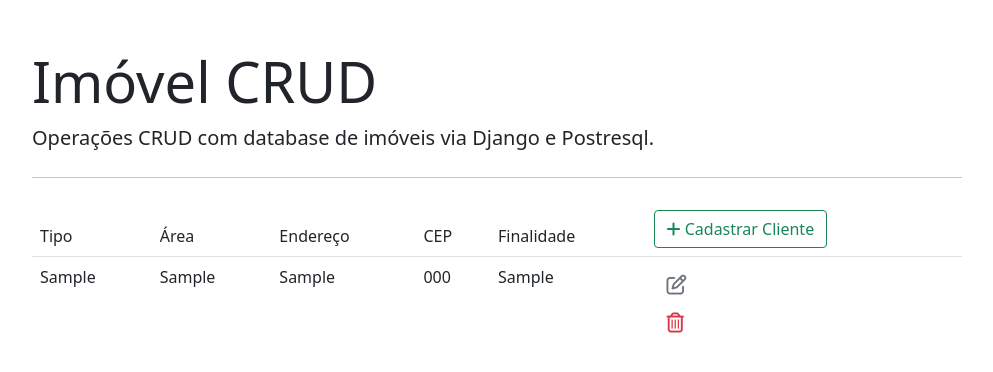
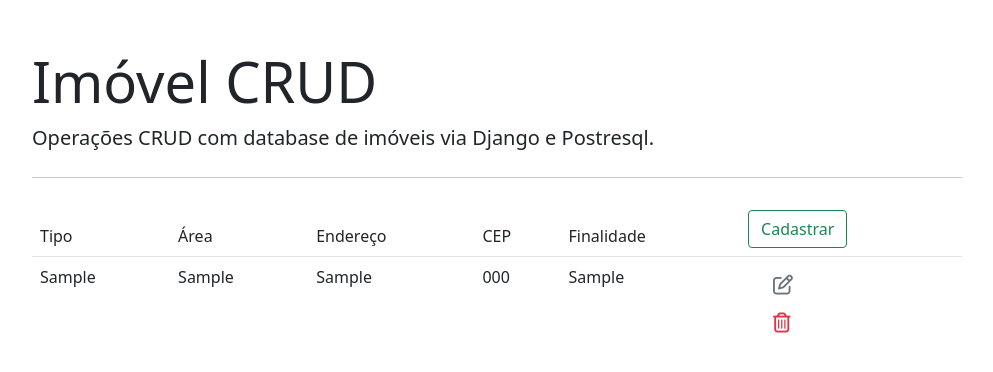
Before and after one commit to rdfalmeida/HTT_imovel_crud_DJANGO, a Django app: page /imovel/list/ in a window 1280 px wide. Shown: the top 372 px of the page, without its empty margins (143-1136 px from the left). Run offline with Django 4.2, Linux system fonts and the light colour scheme; tables that the repository leaves empty hold one stand-in row (values such as "Sample post"); some libraries are stand-ins or nearby versions.

Commit message:
Minor adjustments

```diff
--- a/imovel_crud/imovel_register/templates/imovel_register/base.html
+++ b/imovel_crud/imovel_register/templates/imovel_register/base.html
@@ -4,7 +4,7 @@
     <meta charset="UTF-8">
     <meta http-equiv="X-UA-Compatible" content="IE=edge">
     <meta name="viewport" content="width=device-width, initial-scale=1.0">
-    <title>Imóvel CRUD{</title>
+    <title>Imóvel CRUD</title>
     <link href="https://cdn.jsdelivr.net/npm/bootstrap@5.1.3/dist/css/bootstrap.min.css" rel="stylesheet"
         integrity="sha384-1BmE4kWBq78iYhFldvKuhfTAU6auU8tT94WrHftjDbrCEXSU1oBoqyl2QvZ6jIW3" crossorigin="anonymous">
     <link rel="stylesheet" href="https://cdnjs.cloudflare.com/ajax/libs/font-awesome/6.1.1/css/all.min.css" integrity="sha512-KfkfwYDsLkIlwQp6LFnl8zNdLGxu9YAA1QvwINks4PhcElQSvqcyVLLD9aMhXd13uQjoXtEKNosOWaZqXgel0g==" crossorigin="anonymous" referrerpolicy="no-referrer"/>
--- a/imovel_crud/imovel_register/templates/imovel_register/imovel_form.html
+++ b/imovel_crud/imovel_register/templates/imovel_register/imovel_form.html
@@ -24,13 +24,14 @@
 	<div class="col-md-2">
 		{{form.position|as_crispy_field}}
 	</div>
+	<br>
 	<div class="row">
-		<div class="col-md-8">
+		<div class="col-md-3">
 			<button type="submit" class="btn btn-sucess btn-block btn-lg"><i class="fa-solid fa-database"></i>Cadastrar</button>
 		</div>
 		<div class="col-md-4">
 			<a href="{% url 'imovel_list' %}" class="btn btn-secondary btn-block btn-lg">
-				<i class="fas fa-stream"></i> Voltar
+				<i class="fas fa-stream"></i>Voltar
 			</a>
 		</div>
 	</div>
--- a/imovel_crud/imovel_register/templates/imovel_register/imovel_list.html
+++ b/imovel_crud/imovel_register/templates/imovel_register/imovel_list.html
@@ -11,29 +11,31 @@
                 <td>Finalidade</td>
                 <td>
                     <a href="{% url 'imovel_cadastro' %}" class="btn btn-outline-success">
-                        <i class="fas fa-plus"></i> Cadastrar Cliente
+                        <i></i> Cadastrar
                     </a>
                 </td>
             </tr>
         </thead>
         <tbody>
             {% for imovel in imovel_list %}
+            <tr>
                 <td>{{imovel.tipo}}</td>
                 <td>{{imovel.area}}</td>
                 <td>{{imovel.endereco}}</td>
                 <td>{{imovel.cep}}</td>
                 <td>{{imovel.position}}</td>
                 <td>
-                    <a href="{% url 'imovel_update' imovel.id %}" class="btn text-secondary px0">
+                    <a href="{% url 'imovel_update' imovel.id %}" class="btn text-secondary px-4">
                         <i class="far fa-edit fa-lg"></i>
                     </a>
                     <form action="{% url 'imovel_delete' imovel.id %}" method='post'>
                         {% csrf_token %}
-                        <button type="submit" class="btn">
+                        <button type="submit" class="btn px-4">
                             <i class="far fa-trash-alt fa-lg text-danger float-right"></i>
                         </button>
                     </form>
                 </td>
+            </tr>
             {% endfor %}
         </tbody>
     </table>
--- a/imovel_crud/imovel_register/views.py
+++ b/imovel_crud/imovel_register/views.py
@@ -17,7 +17,7 @@ def imovel_form(request, id=0):
 		return render(request, "imovel_register/imovel_form.html", {'form':form})
 	else:
 		if id == 0:
-			form = ImovelForm(request.UPDATE)
+			form = ImovelForm(request.POST)
 		else:
 			imovel = Imovel.objects.get(pk=id)
 			form = ImovelForm(request.POST, instance=imovel)
```
